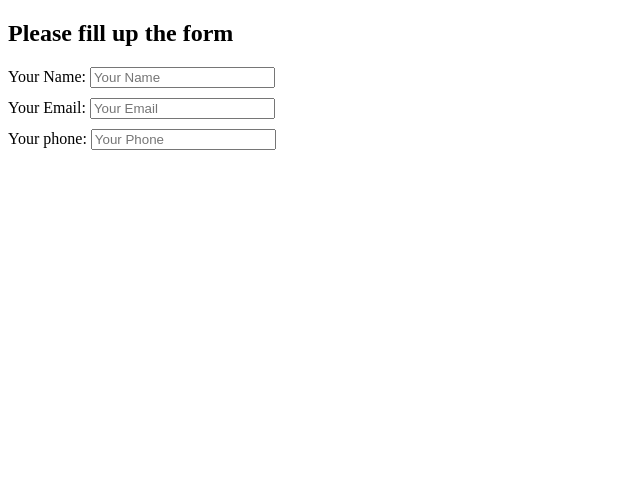
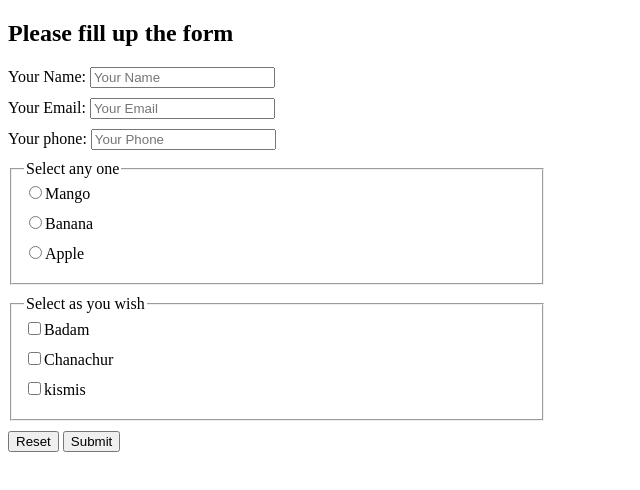
Before and after one commit to syedmehedi0003/radio-check-box, a plain HTML site: page index.html in a window 1280 px wide. Shown: the whole page, without its empty margins (0-640 px from the left). Drawn offline with Linux system fonts and the light colour scheme.

Commit message:
my commit 2

```diff
--- a/index.html
+++ b/index.html
@@ -10,13 +10,17 @@
             display: block;
             margin-bottom: 10PX;
         }
+        fieldset{
+            width: 40%;
+            margin-bottom: 10px;
+        }
     </style>
 
 </head>
 <body>
     <div>
         <h2>Please fill up the form</h2>
-
+        <form action="">
         <label for="name">Your Name:
             <input id="name" placeholder="Your Name" type="text">
         </label>
@@ -32,6 +36,38 @@
     </div>
 
 
+    <fieldset>
+        <legend>Select any one</legend>
+        <label for="mango">
+            <input id="mango" type="radio" name="fruit">Mango
+        </label>
 
+        <label for="banana">
+            <input id="banana" type="radio" name="fruit">Banana
+        </label>
+
+        <label for="apple">
+            <input id="apple" type="radio" name="fruit">Apple
+        </label>
+    </fieldset>
+
+    <fieldset>
+        <legend>Select as you wish</legend>
+        <label for="badam">
+            <input id="badam" type="checkbox">Badam
+        </label>
+
+        <label for="chanachur">
+            <input id="chanachur" type="checkbox">Chanachur
+        </label>
+
+        <label for="kismis">
+            <input id="kismis" type="checkbox">kismis
+        </label>
+    </fieldset>
+
+    <input type="reset" value="Reset">
+    <input type="submit" value="Submit">
+    </form>
 </body>
 </html>
```
